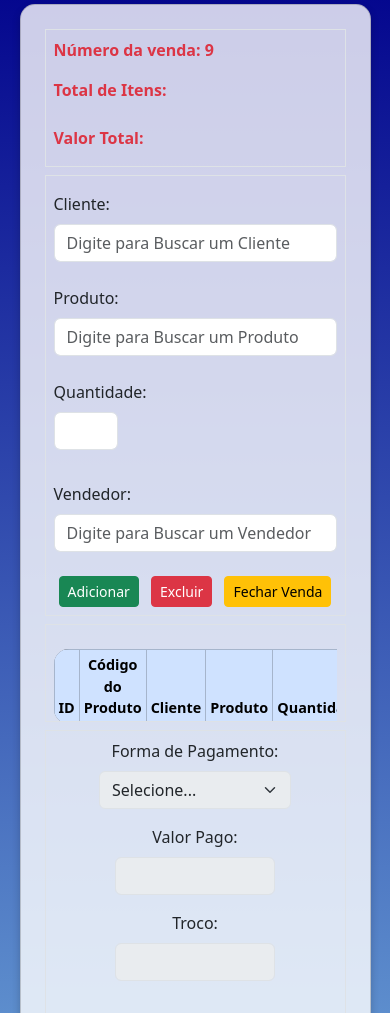
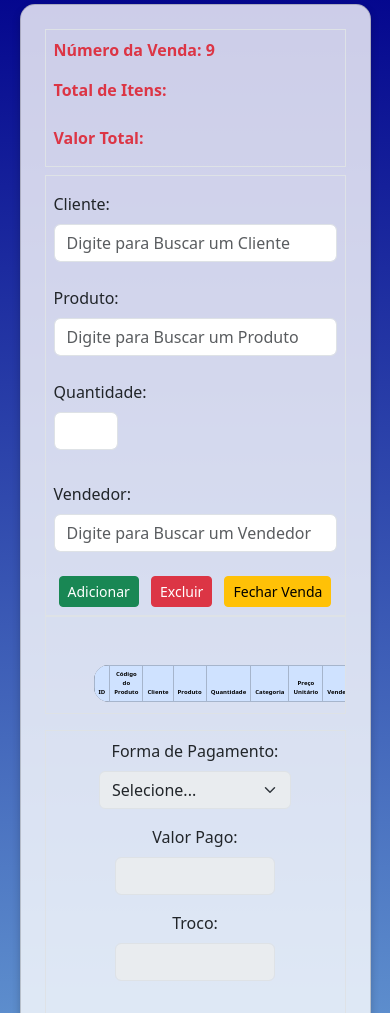
Before and after one commit to diegowoolley/Sistema-Vendas-App, a PHP site: page /venda.php in a window 390 px wide. Shown: the part 56-1069 px from the top of the page. Run offline with PHP 8.4, Linux system fonts and the light colour scheme; a user stored in the database is signed in; data comes from the database, SQL or seed files in the repository; lists and menus that the app fills with data are empty; some libraries are stand-ins or nearby versions.

Commit message:
verificacoes de marcação do layout

```diff
--- a/venda.php
+++ b/venda.php
@@ -71,6 +71,38 @@
       font-size: 0.9em;
 
     }
+
+    .table-container {
+      overflow-y: auto;
+      max-height: 150px;
+      position: relative;
+    }
+
+    .table-container table {
+      width: 100%;
+      margin: 0;
+    }
+
+    .table-container thead tr {
+      position: sticky;
+      top: 0;
+      background: #fff;
+      z-index: 1;
+    }
+
+    @media (max-width: 768px) {
+      .table-wrapper {
+        margin-left: -15px;
+      }
+
+      .table-container thead tr {
+        font-size: 6px;
+      }
+
+      .table-container tbody tr {
+        font-size: 6px;
+      }
+    }
   </style>
 </head>
 
@@ -136,9 +168,8 @@
       </div>
     </div>
 
-    <div class="table-container border p-2 mt-2" style="overflow-y: scroll; max-height: 150px;">
-      <div style="overflow-x: auto;">
-        <table class="table table-primary table-striped mt-3 table table-hover table-bordered table-sm" id="tb_itens">
+    <div class="table-container border p-5 mt-6 mb-2">
+      <table class="table table-primary table-striped table-hover table-bordered table-sm" id="tb_itens">
         <thead>
           <tr class="text-center">
             <th scope="col">ID</th>
@@ -153,10 +184,9 @@
           </tr>
         </thead>
         <tbody>
-            <!-- Aqui você pode adicionar mais linhas conforme necessário -->
+          <!-- Adicione mais linhas conforme necessário -->
         </tbody>
       </table>
-      </div>
     </div>
 
     <div class="container border p-2 mt-2">
@@ -297,8 +327,6 @@
         }
       });
     });
-
-
 
     $(function () {
       // Inicializa o plugin de autocompletar para o campo de entrada do cliente
@@ -580,11 +608,11 @@
           var maxVenda = parseInt(response); // Converte a resposta para um número inteiro
           if (isNaN(maxVenda)) { // Se a resposta não for um número, define o código de venda como 1
             cod_venda = 1;
-            $("#lblnumerovenda").text("Número da venda: " + cod_venda);
+            $("#lblnumerovenda").text("Número da Venda: " + cod_venda);
             //funcoes.cod_venda = cod_venda;
           } else { // Caso contrário, incrementa o número máximo de venda em 1
             cod_venda = maxVenda + 1;
-            $("#lblnumerovenda").text("Número da venda: " + cod_venda);
+            $("#lblnumerovenda").text("Número da Venda: " + cod_venda);
             //funcoes.cod_venda = cod_venda;
           }
         },
@@ -725,11 +753,6 @@
 
 
 
-
-
-
-
-
   </script>
 
 
```
Also changed, not shown: models/scripts.js (line endings or trailing spaces). Lines whose indentation alone changed are shown as unchanged.
